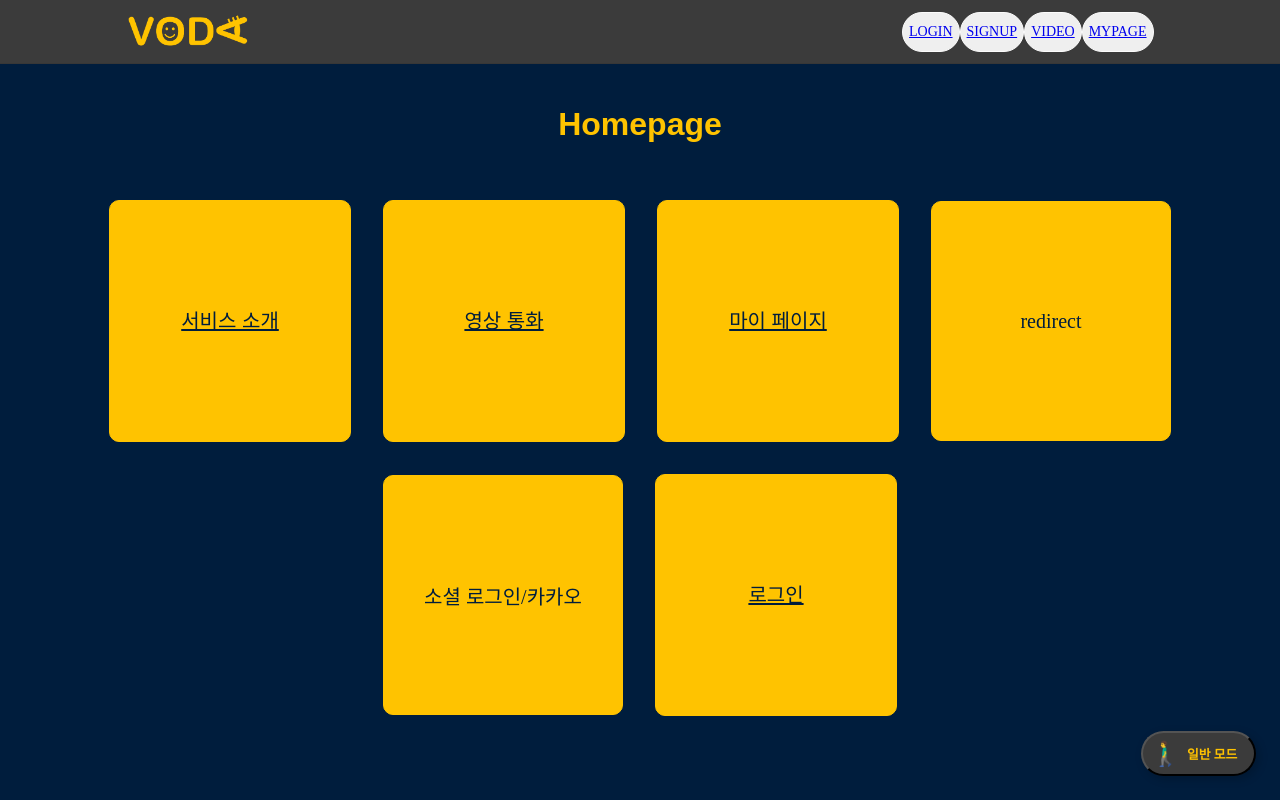
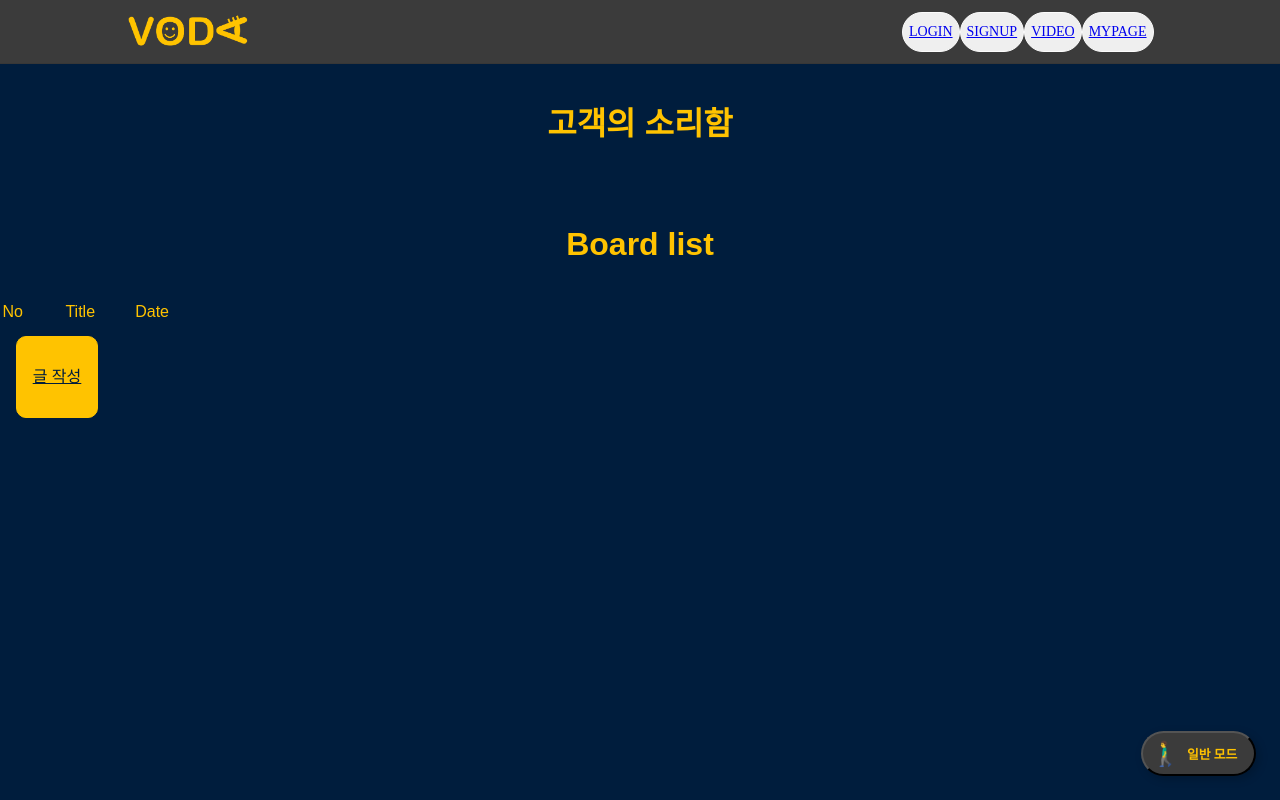
Before and after one commit to project-VODA/VODA, a React (Create React App) app in the folder front/voda/: page /feedback in a window 1280 px wide. Before the commit this address led to /. Built offline with nearby package versions, Linux system fonts and the light colour scheme; a web font is replaced by a local one.

Commit message:
[FE] Add FeedBackPage and Board

```diff
--- /dev/null
+++ b/front/voda/src/components/board/BoardList.tsx
@@ -0,0 +1,65 @@
+import React, { useState, useContext } from 'react';
+
+import styled from 'styled-components';
+import { ThemeContext } from '../../App';
+import { SimpleTheme, Theme } from '../../styles/theme';
+
+import Title from '../Title';
+// import { BoardType } from '../../../interface/BoardType'
+
+const BoardList = () => {
+    // const [boardList, setBoardList] = useState<BoardType[]>([])
+
+    // const boardLength = boardList.length
+
+    // useEffect(() => {
+    //   axios.get('http://localhost:3001/board')
+    //     .then((response) => {
+    //       setBoardList(response.data)
+    //     })
+
+    //     .catch(function(error) {
+    //       console.log(error)
+    //     })
+    // }, [])
+
+    return (
+      <div className="board-list">
+        <Title title="Board list"/>
+
+        {/* <h4>Total post : {boardLength}</h4> */}
+
+        <table>
+          <colgroup>
+            <col width="15%"/>
+            <col width="65%"/>
+            <col width="20%"/>
+          </colgroup>
+
+          <thead>
+            <tr>
+              <th>No</th>
+              <th>Title</th>
+              <th>Date</th>
+            </tr>
+          </thead>
+
+          <tbody>
+            {/* {
+              boardList.map((board, index) => {
+                return (
+                  <tr key={index}>
+                    <td>{index + 1}</td>
+                    <td className="title"><Link to={`/board/${board.id}`}>{board.title}</Link></td>
+                    <td>{dayjs(board.created_at).format('YYYY.MM.DD')}</td>
+                  </tr>
+                )
+              })
+            } */}
+          </tbody>
+        </table>
+      </div>
+    )
+  }
+
+  export default BoardList
--- /dev/null
+++ b/front/voda/src/components/board/WriteButton.tsx
@@ -0,0 +1,51 @@
+import React, { useContext } from 'react';
+
+import { Link } from 'react-router-dom';
+
+import styled from 'styled-components';
+import { ThemeContext } from '../../App';
+import { SimpleTheme, Theme } from '../../styles/theme';
+
+
+interface ThemeProps {
+  theme: Theme;
+}
+
+// 테마(모드) 별로 색상 고려해줘야됌!!
+const SquareButton = styled(Link)<ThemeProps>`
+  width: 10vh;
+  height: 10vh;
+  border-radius: 10px;
+  font-size: 16px;
+  margin: 16px;
+  display: flex;
+  justify-content: center;
+  align-items: center;
+
+  border: 1px solid ${({ theme }) => theme.text};
+  background: ${({ theme }) => theme.text};
+  color: ${({ theme }) => theme.body};
+
+  &:hover {
+    background: ${({ theme }) =>
+      theme === SimpleTheme ? '#FFD60A' : '#003566'};
+    transition: all 0.1s ease-in-out;
+  }
+`;
+
+export interface WriteButtonProps {
+  text: string;
+  to: string;
+}
+
+export default function WriteArticle({ text, to }: WriteButtonProps ) {
+  const { theme } = useContext(ThemeContext);
+
+  return (
+    <>
+      <SquareButton to={to} theme={theme}>
+        {text}
+      </SquareButton>
+    </>
+  );
+}
--- /dev/null
+++ b/front/voda/src/pages/detail/FeedBack.tsx
@@ -0,0 +1,14 @@
+import React from "react";
+
+import Title from '../../components/Title';
+
+const DetailFeedBack = () => {
+  return (
+    <>
+      <Title title="FeedBack" />
+      {/* Add other content for the home page */}
+    </>
+  );
+};
+
+export default DetailFeedBack;
--- /dev/null
+++ b/front/voda/src/pages/detail/board/WriteArticle.tsx
@@ -0,0 +1,14 @@
+import React from "react";
+
+import Title from "../../../components/Title";
+
+const DetailWriteArticle = () => {
+  return (
+    <>
+      <Title title="글 작성" />
+      {/* Add other content for the home page */}
+    </>
+  );
+};
+
+export default DetailWriteArticle;
--- /dev/null
+++ b/front/voda/src/pages/simple/FeedBackPage.tsx
@@ -0,0 +1,25 @@
+import React, { useState } from 'react';
+import styled from 'styled-components';
+
+import Title from '../../components/Title';
+import BoardList from '../../components/board/BoardList';
+import WriteButton from '../../components/board/WriteButton'
+
+
+const SimpleFeedBack = () => {
+
+    return (
+      <>
+        <Title title='고객의 소리함' />
+
+        <BoardList />
+
+        <WriteButton text='글 작성' to='/write'/>
+
+
+
+      </>
+    );
+  };
+
+  export default SimpleFeedBack;
--- a/front/voda/src/pages/simple/HomePage.tsx
+++ b/front/voda/src/pages/simple/HomePage.tsx
@@ -40,6 +40,7 @@ const SimpleHomePage = () => {
         <HandleButton text='redirect' onClick={RedirectSocialLogin} />
         <HandleButton text='소셜 로그인/카카오' onClick={handleSocialLogin} />
         <NavButton text="로그인" to='/login' />
+        <NavButton text="고객의 소리함" to='/feedback' />
       </ButtonContainer>
 
       {/* Add other content for the home page */}
--- /dev/null
+++ b/front/voda/src/pages/simple/board/WriteArticlePage.tsx
@@ -0,0 +1,40 @@
+import React, { useState } from 'react';
+import styled from 'styled-components';
+
+import Title from '../../../components/Title';
+
+
+const SimpleWriteArticle = () => {
+
+    return (
+      <>
+        <Title title='문의글 작성' />
+
+        <div className="board-create">
+
+      <form>
+        <div>
+          <label htmlFor="title">Title</label>
+          {/* <input type="text" id="title" value={title} onChange={(e) => setTitle(e.target.value)} placeholder="제목을 입력해주세요."/> */}
+        </div>
+
+        <div>
+          <label htmlFor="content">Content</label>
+          {/* <textarea name="content" id="content" value={content} onChange={(e) => setContent(e.target.value)} placeholder="내용을 입력해주세요."/> */}
+        </div>
+      </form>
+
+      <div className="grid-2">
+        {/* <Button children="Confirm" variant="primary" onClick={formSubmit}/> */}
+        {/* <Button children="Cancel" variant="secondary" onClick={formCancel}/> */}
+      </div>
+    </div>
+
+
+
+
+      </>
+    );
+  };
+
+  export default SimpleWriteArticle;
```
Also changed, not shown: front/voda/src/App.tsx (+7 -0 lines), front/voda/src/apis/board.ts (added, +40 -0 lines).
